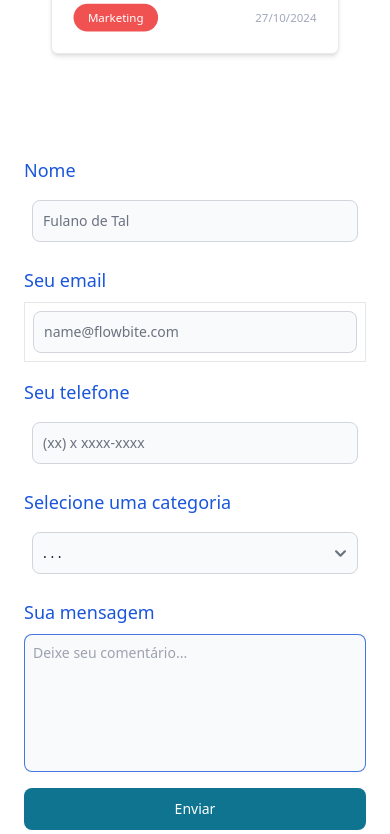
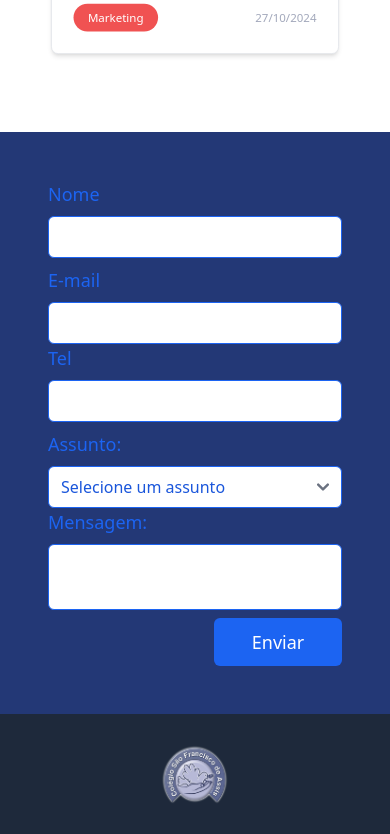
Before and after one commit to Colegio-Sao-Francisco-de-Assis-CSFA/novo-colsaofrancisco, a Next.js app in the folder csfa/: page / in a window 390 px wide. Shown: the part 5340-6174 px from the top of the page. Built offline with nearby package versions, Linux system fonts and the light colour scheme.

Commit message:
feat: Contact layout responsive

```diff
--- a/csfa/app/components/Contact/Contact.tsx
+++ b/csfa/app/components/Contact/Contact.tsx
@@ -1,23 +1,109 @@
-import Form from "./Form";
-
-
-
+import { Icon } from '@iconify/react';
+import Link from 'next/link';
+import React from 'react';
 
 export default function Contact(){
+
+    const contactAside =[
+        {
+            title:"Contate nosso telefone",
+            description:"Lorem Ipsum is simply dummy text of the printing and typesetting industry. ",
+            icon: "mynaui:telephone-solid",
+            bg:"bg-purple-500"
+        },
+        {
+            title:"Nos envie uma mensagem",
+            description:"Lorem Ipsum is simply dummy text of the printing and typesetting industry.",
+            icon: "mingcute:whatsapp-fill",
+            bg:"bg-green-500"
+        },
+        {
+            title:"Tire suas dúvidas, envie um email",
+            description:"Lorem Ipsum is simply dummy text of the printing and typesetting industry.",
+            icon: "mdi:email",
+            bg:"bg-orange-500"
+        }
+    ]
+
+    const socialsAside = [
+        {
+            name: "instagram",
+            icon: "ri:instagram-fill",
+            href:"#"
+        },
+        {
+            name: "linkedin",
+            icon: "akar-icons:linkedin-fill",
+            href:"#"
+        },
+        {
+            name: "facebook",
+            icon: "mingcute:facebook-fill",
+            href:"#"
+        },
+        {
+            name: "youtube",
+            icon: "simple-icons:youtubeshorts",
+            href:"#"
+        },
+    ]
+
     return(
+        <aside className="w-full flex flex-col p-6 bg-blue-600 md:w-[40%] md:h-full">
+
+            <header className="w-full p-2 gap-2 mb-6">
+
+                <h1 className="text-white text-4xl font-semibold">Get in touch</h1>
+                <p className="text-white font-normal">
+                    Lorem Ipsum is simply dummy text of the printing and t
+                    ypesetting industry.
+                </p>
+
+            </header>
+
+            <main className="w-full h-auto flex flex-col p-2 gap-6 ">
+
+                {
+                    contactAside.map((item, index)=>(
                            <>
 
-            <div>
-                 <div className="content_left_bottom">
+                                <div className="w-full bg-orange flex flex-row gap-4 space-y-2">
 
+                                    <div  key={index} className={`w-12 h-12 flex items-center justify-center rounded-full bg-white transition-all hover:${item.bg}`}>
+                                        <Icon icon={item.icon} className="text-3xl text-blue-600"/>
                                     </div>
 
-                 <div className="content_left_top">
-                    <Form />
+                                    <div className="w-[80%] flex flex-col gap-2">
+                                        <h4 className="text-white font-semibold">{item.title}</h4>
+                                        <p className="text-sm text-white font-normal">{item.description}</p>
                                     </div>
 
                                 </div>
 
                            </>
+
+                    ))
+                }
+
+
+            </main>
+
+            <footer className="w-full p-2 py-2 mt-6 flex flex-col items-center gap-3 border-t-4 border-t-blue-950/40 md:items-start" >
+                <p className="text-sm font-medium text-white py-2">Siga nossas redes sociais</p>
+                <div className="flex flex-row items-start justify-start gap-2">
+                    {
+                        socialsAside.map((item, index)=>(
+                            <Link key={index} href={item.href} className="bg-white w-10 h-10 flex items-center justify-center rounded-full ">
+                                <Icon icon={item.icon} className="text-2xl text-blue-600"/>
+                            </Link>
+                        ))
+                    }
+                </div>
+
+            </footer>
+
+
+
+        </aside>
     )
 }
--- a/csfa/app/components/Contact/Form.tsx
+++ b/csfa/app/components/Contact/Form.tsx
@@ -1,127 +1,117 @@
 'use client';
 
-import { Button, Label, TextInput, Textarea, Select } from "flowbite-react";
+import React, { useState } from "react";
 
-export default function Form() {
-  return (
-    <form
-      className="w-full h-full bg-white flex p-6 flex-col gap-4"
-      method="POST"
-      action="/submit-form"
-    >
+
+export default function Form(){
+
+  const [formData, setFormData] = useState({
+    name: '',
+    email: '',
+    assunto: '',
+    message: ''
+  });
+
+  const [errors, setErrors] = useState({
+    name: '',
+    email: '',
+    assunto: '',
+    message: ''
+  });
+
+  const validate = () => {
+    const newErrors = { name: '', email: '', assunto: '', message: '' };
+
+    if (!formData.name) {
+      newErrors.name = 'O nome é obrigatório';
+    }
+
+    if (!formData.email) {
+      newErrors.email = 'O e-mail é obrigatório';
+    } else if (!/^[^\s@]+@[^\s@]+\.[^\s@]+$/.test(formData.email)) {
+      newErrors.email = 'Insira um e-mail válido';
+    }
+
+    if (!formData.assunto) {
+      newErrors.assunto = 'O assunto é obrigatório';
+    }
+
+    if (!formData.message) {
+      newErrors.message = 'A mensagem é obrigatória';
+    }
+
+    setErrors(newErrors);
+    return !Object.values(newErrors).some((error) => error);
+  };
+
+  const handleChange = (e: React.ChangeEvent<HTMLInputElement | HTMLTextAreaElement | HTMLSelectElement>) => {
+    const { name, value } = e.target;
+    setFormData((prev) => ({ ...prev, [name]: value }));
+  };
+
+  const handleSubmit = (e: React.FormEvent) => {
+    e.preventDefault();
+    if (validate()) {
+      console.log('Form Data:', formData);
+      alert('Formulário enviado com sucesso!');
+      setFormData({ name: '', email: '', assunto: '', message: '' });
+    }
+  };
+
+  return(
+    <form className="w-full h-auto flex flex-col p-12 justify-center bg-blue-6000 md:w-[60%] md:h-full" onSubmit={handleSubmit}>
+
+        <div className="w-full flex flex-col gap-2 md:flex-row">
           {/* Nome */}
-      <div>
-        <div className="mb-2 block">
-          <Label
-            htmlFor="name"
-            value="Nome"
-            className="text-lg text-blue-700" // Estilo do título e label
-          />
+          <div className="flex flex-col gap-2 w-full">
+              <label htmlFor="nome" className="text-blue-600 font-medium text-lg capitalize">Nome</label>
+              <input id="nome" type="text" className="rounded-md border-blue-600 text-blue-700  capitalize"/>
           </div>
-        <TextInput
-          id="name"
-          name="name"
-          type="text"
-          placeholder="Fulano de Tal"
-          required
-          className="text-blue-800 placeholder-gray-400 p-2 outline-blue-700"
-        />
+          {/* Email */}
+          <div className="flex flex-col gap-2 w-full">
+              <label htmlFor="email" className="text-blue-600 font-medium text-lg">E-mail</label>
+              <input id="email" type="email" className="rounded-md border-blue-600 text-blue-700"/>
           </div>
 
-      {/* Email */}
-      <div>
-        <div className="mb-2 block">
-          <Label
-            htmlFor="email"
-            value="Seu email"
-            className="text-lg text-blue-700"
-          />
-        </div>
-        <TextInput
-          id="email"
-          name="email"
-          type="email"
-          placeholder="name@flowbite.com"
-          required
-          className="text-blue-800 placeholder-gray-400 p-2 outline-blue-700 border"
-        />
         </div>
 
+
+        <div className="w-full flex flex-col gap-2 md:flex-row">
             {/* Telefone */}
-      <div>
-        <div className="mb-2 block">
-          <Label
-            htmlFor="phone"
-            value="Seu telefone"
-            className="text-lg text-blue-700"
-          />
+            <div className="flex flex-col gap-2 w-full">
+                <label htmlFor="tel" className="text-blue-600 font-medium text-lg">Tel</label>
+                <input id="tel" type="tel" className="rounded-md border-blue-600 text-blue-700" />
             </div>
-        <TextInput
-          id="phone"
-          name="phone"
-          type="tel"
-          placeholder="(xx) x xxxx-xxxx"
-          required
-          className="text-blue-800 placeholder-gray-400 p-2 outline-blue-700"
-        />
+            {/* Assunto */}
+            <div className="flex flex-col gap-2 w-full">
+                <label htmlFor="assunto" className="text-blue-600 font-medium text-lg">Assunto:</label>
+                <select name="assunto" id="assunto" className="rounded-md border-blue-600 text-blue-700">
+                    <option value="">Selecione um assunto</option>
+                    <option value="duvida">Dúvida</option>
+                    <option value="sugestao">Sugestão</option>
+                    <option value="reclamacao">Reclamação</option>
+                </select>
+            </div>
         </div>
 
-      {/* Categoria de Dúvida */}
-      <div>
-        <div className="mb-2 block">
-          <Label
-            htmlFor="category"
-            value="Selecione uma categoria"
-            className="text-lg text-blue-700"
+
+        {/* Mensagem */}
+        <div className="flex flex-col gap-2">
+            <label htmlFor="message" className="text-blue-600 font-medium text-lg">Mensagem:</label>
+            <textarea
+              id="message"
+              name="message"
+              value={formData.message}
+              onChange={handleChange}
+              className="resize-none w-full rounded-md border-blue-600"
             />
-        </div>
-        <Select
-          id="category"
-          name="category"
-          required
-          className="text-blue-800 placeholder-gray-400 p-2 outline-blue-700"
-        >
-          <option value="..." className="text-blue-600">. . .</option>
-          <option value="matricula">Matrícula</option>
-          <option value="academico">Acadêmico</option>
-          <option value="financeiro">Financeiro</option>
-          <option value="elogios">Elogios</option>
-          <option value="reclamacoes">Reclamações</option>
-          <option value="outras_duvidas">Outras Dúvidas</option>
-        </Select>
+            {errors.message && <span>{errors.message}</span>}
         </div>
 
-      {/* Mensagem */}
-      <div className="max-w-md">
-        <div className="mb-2 block">
-          <Label
-            htmlFor="comment"
-            value="Sua mensagem"
-            className="text-lg text-blue-700"
-          />
+        <div className="w-full flex items-end justify-end mt-2">
+            {/* Botão de Enviar */}
+            <button type="submit" className="bg-blue-600 w-32 h-12 rounded-md text-white text-lg font-medium">Enviar</button>
         </div>
-        <Textarea
-          id="comment"
-          name="comment"
-          placeholder="Deixe seu comentário..."
-          required
-          rows={6}
-          className="text-blue-800 placeholder-gray-400 p-2 outline-blue-700 border border-blue-700/80 resize-none"
-        />
-      </div>
-
-      {/* Botão de envio */}
-      <Button type="submit">Enviar</Button>
     </form>
-  );
+  )
 }
-
-
-//Estrutura de POST do Backend
-// {
-//   "name": "Fulano de Tal",
-//   "email": "name@flowbite.com",
-//   "phone": "(xx) x xxxx-xxxx",
-//   "category": "matricula",
-//   "comment": "Deixe seu comentário..."
-// }
--- a/csfa/app/components/Contact/SectionContact.tsx
+++ b/csfa/app/components/Contact/SectionContact.tsx
@@ -0,0 +1,14 @@
+import Contact from "./Contact";
+import React from 'react';
+import Form from "./Form";
+
+export default function SectionForm(){
+    return(
+        <section className="w-full h-auto bg-white md:p-6">
+            <div className="w-full mx-auto min-w-80 max-w-6xl h-auto flex flex-col-reverse overflow-hidden sm:rounded-md md:rounded-lg md:flex-row md:border md:border-blue-600">
+                <Contact />
+                <Form />
+            </div>
+        </section>
+    )
+}
```
Lines whose indentation alone changed are shown as unchanged.
